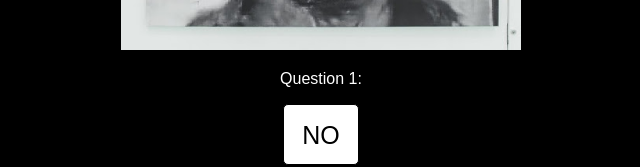
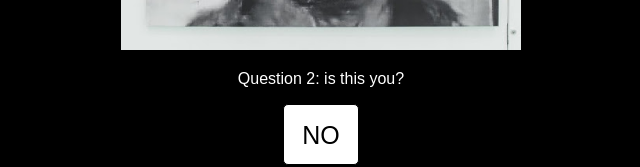
Before and after one commit to leg-bone/leg-bone, a plain HTML site: page indexJ.html in a window 1280 px wide. Both pictures are taken after a click on the button "NO". Shown: the part 451-618 px from the top of the page, without its empty margins (327-967 px from the left). Drawn offline with Linux system fonts and the light colour scheme.

Commit message:
Update indexJ.html

```diff
--- a/indexJ.html
+++ b/indexJ.html
@@ -19,10 +19,19 @@
               var kat = ["/kat/kat1.jpg","/kat/kat2.jpg","/kat/kat3.jpg","/kat/kat4.jpg","/kat/kat5.jpg"]
               var x = 1
               var n = 1
+              function startUp(){
+                document.getElementById("question").innerHTML = ("Question " + n + ": is this you?");
+              }
+
+              startUp();
+
               function changeImage(){
                 document.getElementById("kat").src = kat[x];
-                document.getElementById("question").innerHTML = ("Question " + n + ":");
+
                 n++;
+
+                document.getElementById("question").innerHTML = ("Question " + n + ": is this you?");
+
                 if(x < 4){
                   x++;
                 } else {
```
